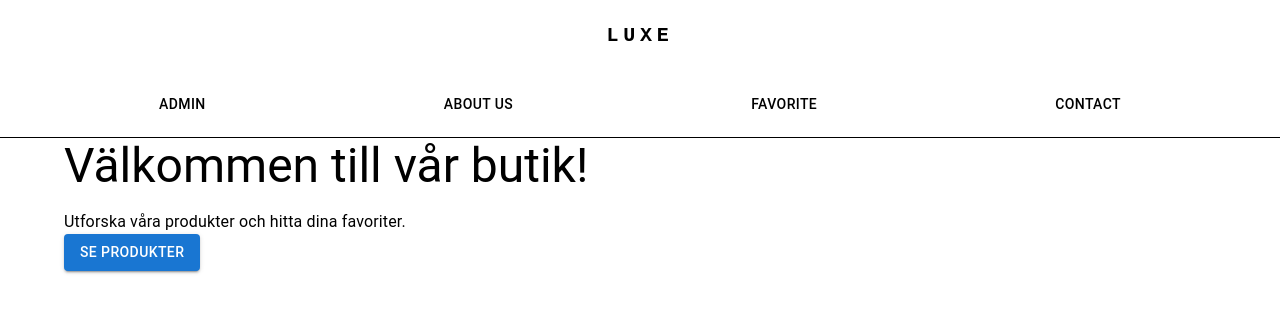
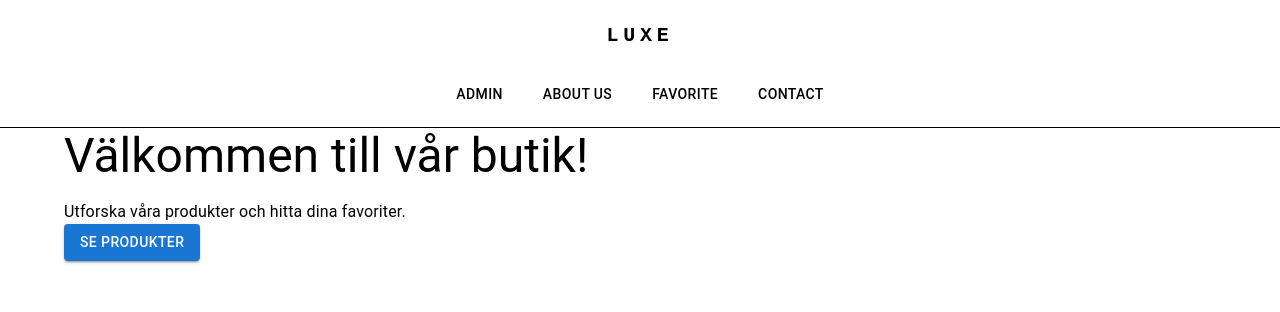
Before and after one commit to iiddaa96/examensarbete, a Next.js app: page / in a window 1280 px wide. Shown: the top 312 px of the page. Built offline with nearby package versions, Linux system fonts and the light colour scheme.

Commit message:
added gap

```diff
--- a/app/ui/Header.tsx
+++ b/app/ui/Header.tsx
@@ -27,7 +27,7 @@ const Header: React.FC<HeaderProps> = ({
       sx={{
         backgroundColor: "#ffffff",
         marginTop: "20px",
-        paddingBottom: "20px",
+        paddingBottom: "10px",
         boxShadow: "none",
         color: "black",
       }}
--- a/app/ui/SubHeader.tsx
+++ b/app/ui/SubHeader.tsx
@@ -17,7 +17,8 @@ const Subheader: React.FC = () => {
       <Box
         sx={{
           display: "flex",
-          justifyContent: "space-around",
+          justifyContent: "center",
+          gap: "20px",
           width: "100%",
           maxWidth: "1200px",
           flexWrap: "wrap",
```
